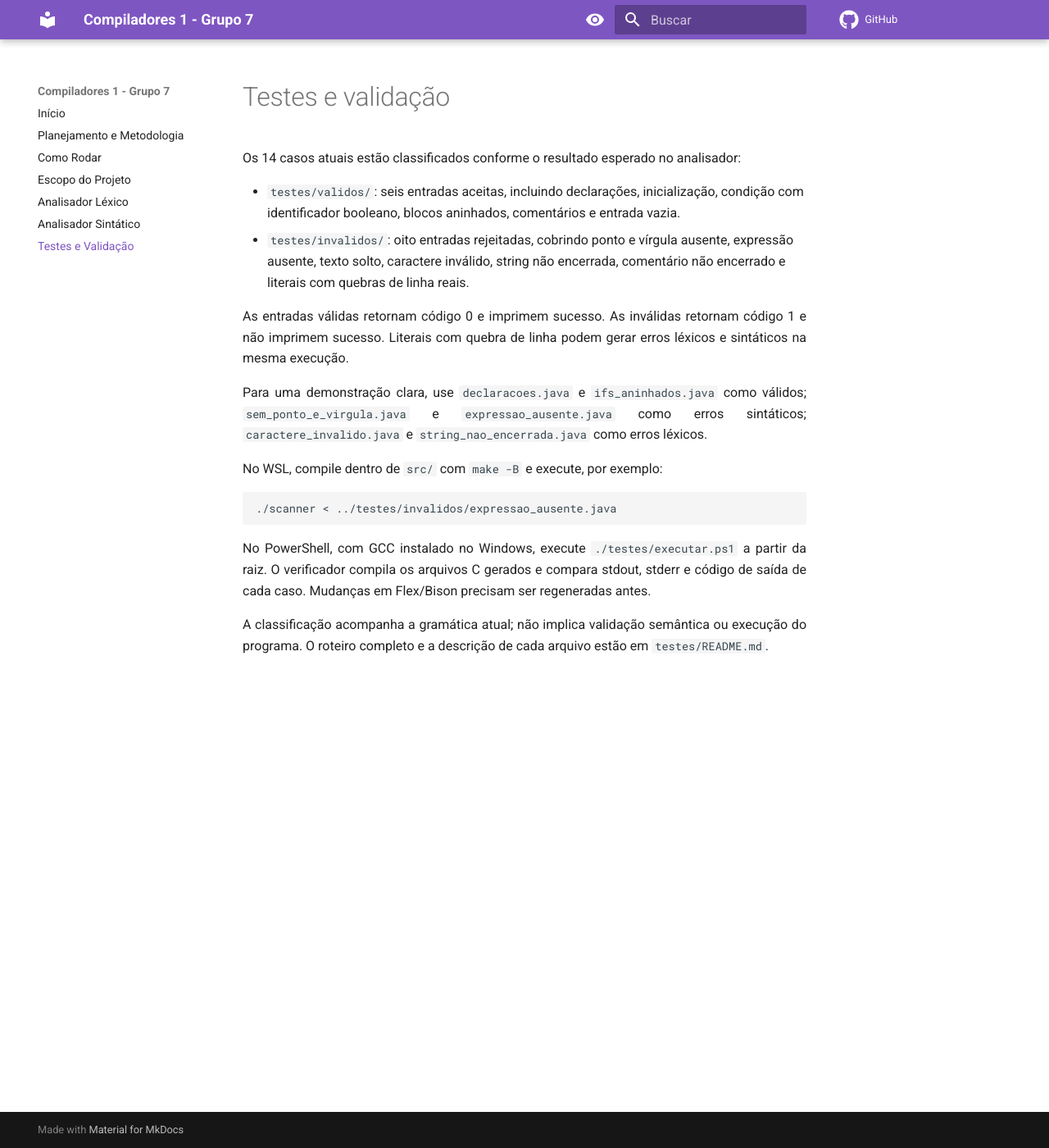
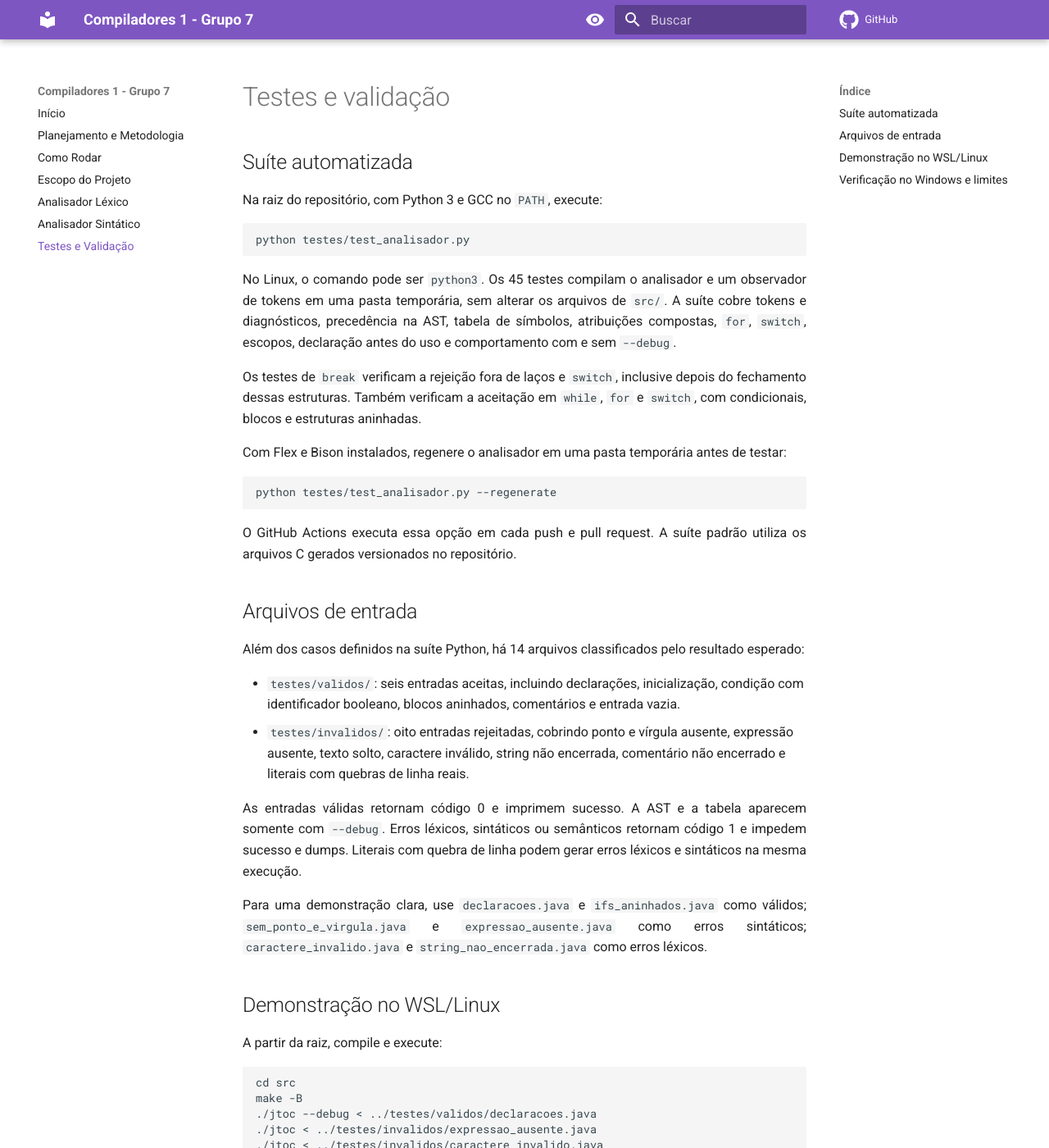
Before and after one commit to nicolaszanin06/Trabalho_Compiladores1, an MkDocs documentation site: the page built from docs/testes.md, in a window 1280 px wide and 1400 px high. Shown: the whole window at 82% size. Built offline with MkDocs 1.6.1 and Material for MkDocs 9.7.7, drawn with Linux system fonts in a browser that asks for light colours; comment, search, counter and statistics services are not loaded; some of the changed text lies outside the part shown.

Commit message:
docs: atualiza escopo, semantica e instrucoes de testes

````diff
--- a/docs/testes.md
+++ b/docs/testes.md
@@ -1,20 +1,58 @@
 # Testes e validação
 
-Os 14 casos atuais estão classificados conforme o resultado esperado no analisador:
+## Suíte automatizada
+
+Na raiz do repositório, com Python 3 e GCC no `PATH`, execute:
+
+```bash
+python testes/test_analisador.py
+```
+
+No Linux, o comando pode ser `python3`. Os 45 testes compilam o analisador e um observador de tokens em uma pasta temporária, sem alterar os arquivos de `src/`. A suíte cobre tokens e diagnósticos, precedência na AST, tabela de símbolos, atribuições compostas, `for`, `switch`, escopos, declaração antes do uso e comportamento com e sem `--debug`.
+
+Os testes de `break` verificam a rejeição fora de laços e `switch`, inclusive depois do fechamento dessas estruturas. Também verificam a aceitação em `while`, `for` e `switch`, com condicionais, blocos e estruturas aninhadas.
+
+Com Flex e Bison instalados, regenere o analisador em uma pasta temporária antes de testar:
+
+```bash
+python testes/test_analisador.py --regenerate
+```
+
+O GitHub Actions executa essa opção em cada push e pull request. A suíte padrão utiliza os arquivos C gerados versionados no repositório.
+
+## Arquivos de entrada
+
+Além dos casos definidos na suíte Python, há 14 arquivos classificados pelo resultado esperado:
 
 - `testes/validos/`: seis entradas aceitas, incluindo declarações, inicialização, condição com identificador booleano, blocos aninhados, comentários e entrada vazia.
 - `testes/invalidos/`: oito entradas rejeitadas, cobrindo ponto e vírgula ausente, expressão ausente, texto solto, caractere inválido, string não encerrada, comentário não encerrado e literais com quebras de linha reais.
 
-As entradas válidas retornam código 0 e imprimem sucesso. As inválidas retornam código 1 e não imprimem sucesso. Literais com quebra de linha podem gerar erros léxicos e sintáticos na mesma execução.
+As entradas válidas retornam código 0 e imprimem sucesso. A AST e a tabela aparecem somente com `--debug`. Erros léxicos, sintáticos ou semânticos retornam código 1 e impedem sucesso e dumps. Literais com quebra de linha podem gerar erros léxicos e sintáticos na mesma execução.
 
 Para uma demonstração clara, use `declaracoes.java` e `ifs_aninhados.java` como válidos; `sem_ponto_e_virgula.java` e `expressao_ausente.java` como erros sintáticos; `caractere_invalido.java` e `string_nao_encerrada.java` como erros léxicos.
 
-No WSL, compile dentro de `src/` com `make -B` e execute, por exemplo:
+## Demonstração no WSL/Linux
+
+A partir da raiz, compile e execute:
 
 ```bash
-./scanner < ../testes/invalidos/expressao_ausente.java
+cd src
+make -B
+./jtoc --debug < ../testes/validos/declaracoes.java
+./jtoc < ../testes/invalidos/expressao_ausente.java
+./jtoc < ../testes/invalidos/caractere_invalido.java
+
+# Erros semânticos: cada entrada retorna código 1
+printf '%s\n' 'int x; int x;' | ./jtoc
+printf '%s\n' 'x = 1;' | ./jtoc
+printf '%s\n' 'if (true) { break; }' | ./jtoc
+echo $? # código da última execução
 ```
 
-No PowerShell, com GCC instalado no Windows, execute `./testes/executar.ps1` a partir da raiz. O verificador compila os arquivos C gerados e compara stdout, stderr e código de saída de cada caso. Mudanças em Flex/Bison precisam ser regeneradas antes.
+Os três últimos exemplos escrevem, respectivamente, `Variável já declarada 'x'`, `Variável não declarada 'x'` e `'break' fora de laço ou switch`, com o prefixo `Erro semântico:` e ponto final, em stderr. Eles deixam stdout vazio mesmo com `--debug`.
 
-A classificação acompanha a gramática atual; não implica validação semântica ou execução do programa. O roteiro completo e a descrição de cada arquivo estão em `testes/README.md`.
+## Verificação no Windows e limites
+
+No PowerShell, com GCC instalado no Windows, execute `./testes/executar.ps1` a partir da raiz. Esse verificador cobre os 14 arquivos com `--debug`, comparando stdout, stderr e código de saída. Os casos adicionais de semântica e contexto de `break` são cobertos pela suíte Python. Alterações em `jtoc.l` ou `jtoc.y` exigem regenerar os arquivos C antes de usar o script PowerShell.
+
+A aceitação indica aprovação nas verificações atuais; compatibilidade de tipos, inicialização antes da leitura e constantes/unicidade dos rótulos de `switch` ainda não são verificadas. O analisador não executa a entrada nem gera C. O roteiro completo e a descrição de cada arquivo estão no [README de testes no repositório](https://github.com/nicolaszanin06/Trabalho_Compiladores1/blob/develop/testes/README.md).
````
Also changed, not shown: README.md (+8 -5 lines), docs/analisador-lexico.md (+4 -2 lines), docs/como-rodar.md (+13 -2 lines), docs/escopo.md (+12 -4 lines), docs/index.md (+8 -0 lines), testes/README.md (+12 -3 lines).
